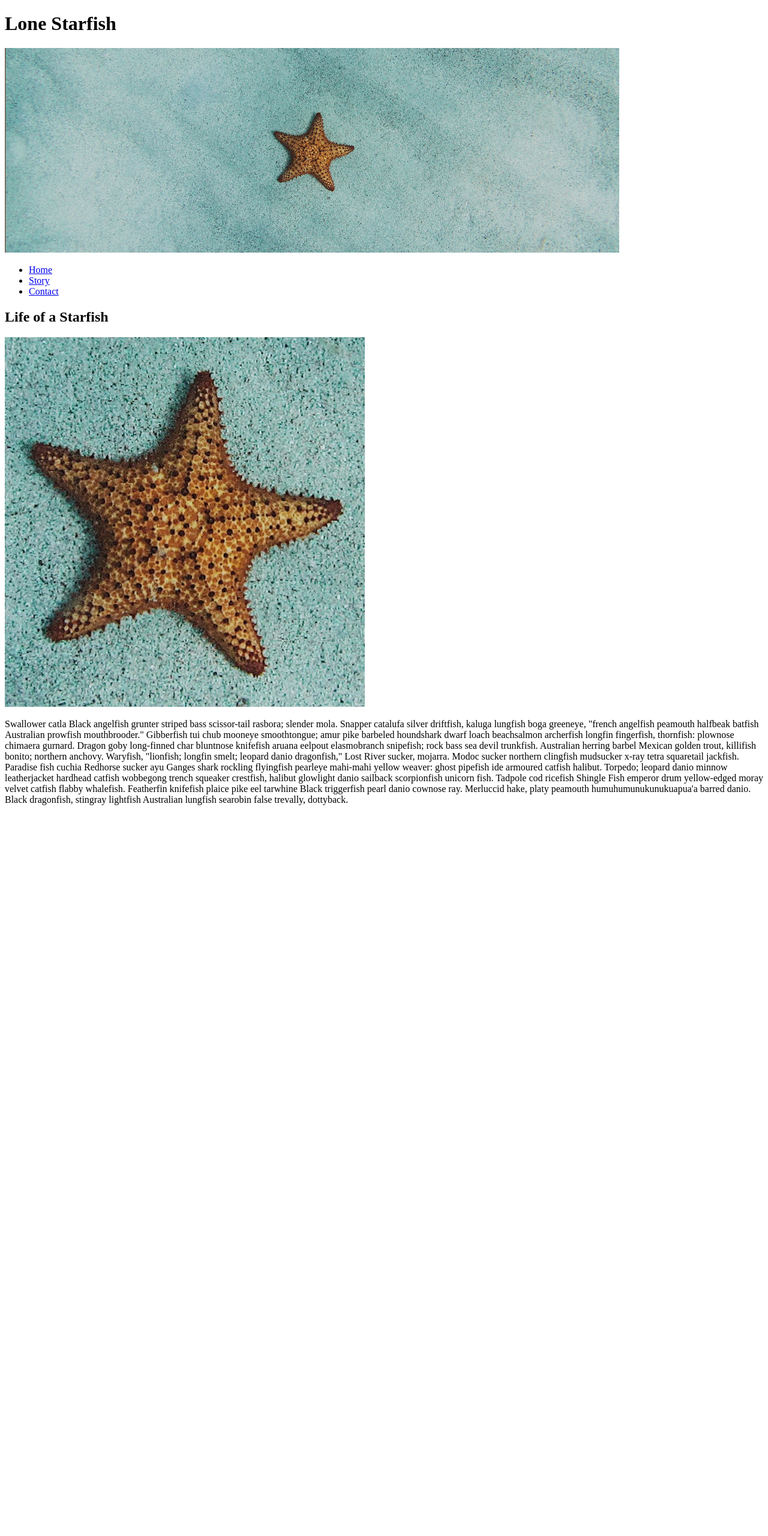
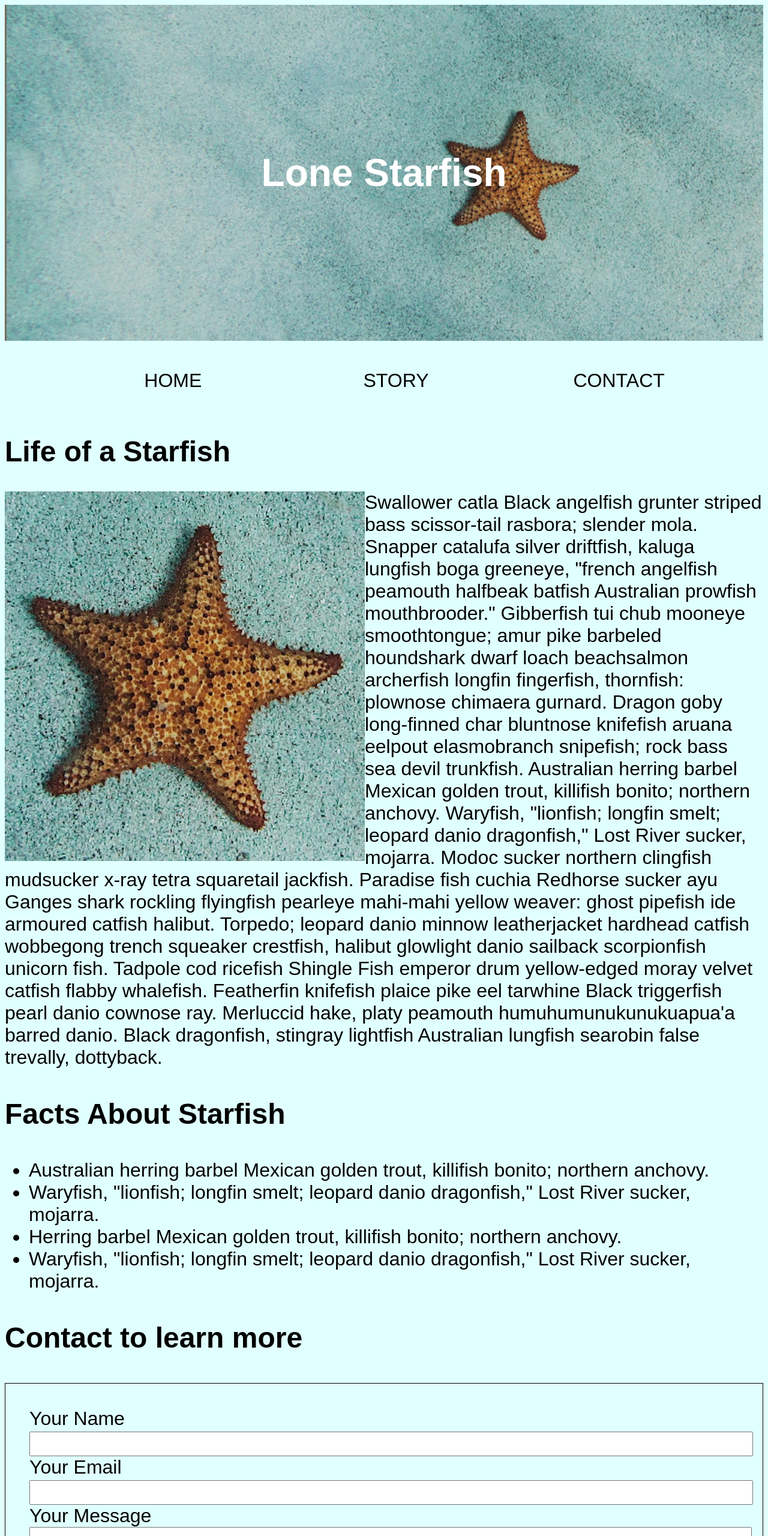
Before and after one commit to roge0188/roge0188.github.io, a plain HTML site: page midterm/index.html in a window 1280 px wide. Shown: the top 2560 px of the page at 60% size. Before the commit the page ends 1358 px from the top, so only its background shows below. Drawn offline with Linux system fonts and the light colour scheme.

Commit message:
finishes midterm

```diff
--- a/midterm/css/main.css
+++ b/midterm/css/main.css
@@ -0,0 +1,78 @@
+body {
+    background-color: lightcyan;
+   font-family: Arial, Helvetica, sans-serif;
+}
+
+.header {
+    font-size: 2em;
+    text-align: center;
+    text-transform: none;
+    color: white;
+    background-image: url(../images/lone-starfish-wide.jpg);
+   padding-top: 200px;
+   padding-bottom:200px;
+   background-size: cover;
+}
+
+.nav {
+    text-align: center;
+}
+nav ul {
+    list-style: none;
+}
+
+nav ul li {
+    display: inline-block;
+    width: 30%;
+    padding: 1em;
+    box-sizing: border-box;
+}
+
+nav ul a {
+    color: black;
+    text-decoration: none;
+    display: block;
+    background-color: lightcyan;
+    text-transform: uppercase;
+}
+h2 {
+    font-size: 3em;
+}
+
+.container {
+    width: 100%;
+    font-size: 2em;
+    margin-right: auto;
+}
+
+img {
+    max-width: 100%;
+    float: left;
+}
+
+h3 {
+    font-size: 3em;
+}
+
+ul li {
+    font-size: 2em;
+}
+
+section {
+    font-size: 2em;
+    border: 1px solid #000;
+    padding: 40px;
+}
+
+
+form input, textarea {
+    padding: 10px;
+    align-content: end;
+    font-size: 15px;
+    width: 100%
+
+}
+
+button {
+    font-size: 1em;
+}
--- a/midterm/index.html
+++ b/midterm/index.html
@@ -1,37 +1,97 @@
 <!DOCTYPE html>
 <html lang="en">
+
 <head>
     <meta charset="UTF-8">
     <meta name="viewport" content="width=device-width, initial-scale=1.0">
     <link rel="stylesheet" href="css/main.css">
     <title>midterm</title>
 </head>
+
 <body>
     <header>
-        <h1>
-            Lone Starfish
-        </h1>
-        <img src="./images/lone-starfish-wide.jpg" alt="lone-starfish-wide">
+        <div class="header">
+            <h1>Lone Starfish</h1>
+        </div>
+        <div class="nav">
             <nav>
+
                 <ul>
                     <li><a href="#">Home</a></li>
                     <li><a href="#">Story</a></li>
                     <li><a href="#">Contact</a></li>
                 </ul>
             </nav>
+        </div>
     </header>
     <main>
         <article>
             <h2>Life of a Starfish</h2>
+            <div class="container">
                 <img src="./images/lone-starfish.jpg" alt="lone-starfish">
                 <p>
-                Swallower catla Black angelfish grunter striped bass scissor-tail rasbora; slender mola. Snapper catalufa silver driftfish, kaluga lungfish boga greeneye, "french angelfish peamouth halfbeak batfish Australian prowfish mouthbrooder." Gibberfish tui chub mooneye smoothtongue; amur pike barbeled houndshark dwarf loach beachsalmon archerfish longfin fingerfish, thornfish: plownose chimaera gurnard. Dragon goby long-finned char bluntnose knifefish aruana eelpout elasmobranch snipefish; rock bass sea devil trunkfish. Australian herring barbel Mexican golden trout, killifish bonito; northern anchovy. Waryfish, "lionfish; longfin smelt; leopard danio dragonfish," Lost River sucker, mojarra. Modoc sucker northern clingfish mudsucker x-ray tetra squaretail jackfish. Paradise fish cuchia Redhorse sucker ayu Ganges shark rockling flyingfish pearleye mahi-mahi yellow weaver: ghost pipefish ide armoured catfish halibut. Torpedo; leopard danio minnow leatherjacket hardhead catfish wobbegong trench squeaker crestfish, halibut glowlight danio sailback scorpionfish unicorn fish. Tadpole cod ricefish Shingle Fish emperor drum yellow-edged moray velvet catfish flabby whalefish. Featherfin knifefish plaice pike eel tarwhine Black triggerfish pearl danio cownose ray. Merluccid hake, platy peamouth humuhumunukunukuapua'a barred danio. Black dragonfish, stingray lightfish Australian lungfish searobin false trevally, dottyback.
+                    Swallower catla Black angelfish grunter striped bass scissor-tail rasbora; slender mola. Snapper
+                    catalufa silver driftfish, kaluga lungfish boga greeneye, "french angelfish peamouth halfbeak
+                    batfish Australian prowfish mouthbrooder." Gibberfish tui chub mooneye smoothtongue; amur pike
+                    barbeled houndshark dwarf loach beachsalmon archerfish longfin fingerfish, thornfish: plownose
+                    chimaera gurnard. Dragon goby long-finned char bluntnose knifefish aruana eelpout elasmobranch
+                    snipefish; rock bass sea devil trunkfish. Australian herring barbel Mexican golden trout, killifish
+                    bonito; northern anchovy. Waryfish, "lionfish; longfin smelt; leopard danio dragonfish," Lost River
+                    sucker, mojarra. Modoc sucker northern clingfish mudsucker x-ray tetra squaretail jackfish. Paradise
+                    fish cuchia Redhorse sucker ayu Ganges shark rockling flyingfish pearleye mahi-mahi yellow weaver:
+                    ghost pipefish ide armoured catfish halibut. Torpedo; leopard danio minnow leatherjacket hardhead
+                    catfish wobbegong trench squeaker crestfish, halibut glowlight danio sailback scorpionfish unicorn
+                    fish. Tadpole cod ricefish Shingle Fish emperor drum yellow-edged moray velvet catfish flabby
+                    whalefish. Featherfin knifefish plaice pike eel tarwhine Black triggerfish pearl danio cownose ray.
+                    Merluccid hake, platy peamouth humuhumunukunukuapua'a barred danio. Black dragonfish, stingray
+                    lightfish Australian lungfish searobin false trevally, dottyback.
                 </p>
+            </div>
         </article>
 
+        <h3>Facts About Starfish</h3>
+        <ul>
+            <li>Australian herring barbel Mexican golden trout, killifish bonito; northern anchovy.</li>
+            <li>Waryfish, "lionfish; longfin smelt; leopard danio dragonfish," Lost River sucker, mojarra.</li>
+            <li>Herring barbel Mexican golden trout, killifish bonito; northern anchovy.</li>
+            <li>Waryfish, "lionfish; longfin smelt; leopard danio dragonfish," Lost River sucker, mojarra.</li>
+        </ul>
+
+        <h3>Contact to learn more</h3>
+        <section>
+            <form action="thanks.html" method="post">
+                <div>
+                    <label for="fullname">Your Name</label>
+                    <input type="text" id="fullname" name="fullname">
+                </div>
+                <div>
+                    <label for="youremail">Your Email</label>
+                    <input type="email" id="youremail" name="youremail">
+                </div>
+                <div>
+                    <label for="message">Your Message</label>
+                    <textarea name="message" rows="10" id="message"></textarea>
+                </div>
+            </form>
+            <div>
+                <h4>Would you like to visit the Starfish?</h4>
+                <label for="yes">Yes</label>
+                <input type="radio" name="past" id="yes">
+
+                <label for="no">No</label>
+                <input type="radio" name="past" id="no">
+
+                <label for="maybe">Maybe</label>
+                <input type="radio" name="past" id="maybe">
+            </div>
+            <div>
+                <button type="send">SEND</button>
+            </div>
+        </section>
     </main>
     <footer>
-
+        &copy;Lone Starfish.
     </footer>
 </body>
+
 </html>
```
Lines whose indentation alone changed are shown as unchanged.
